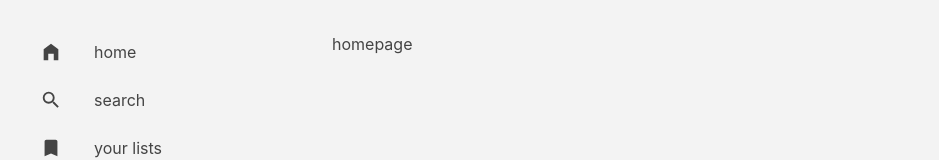
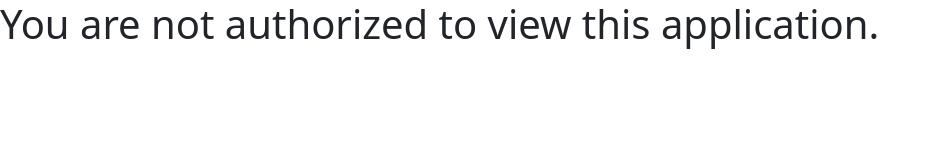
Before and after one commit to raggar/ListShare, a React (Create React App) app in the folder frontend/: page / in a window 1280 px wide. Shown: the top 160 px of the page, without its empty margins (0-939 px from the left). Built offline with nearby package versions, Linux system fonts and the light colour scheme; no server answers.

Commit message:
reverted auth code

```diff
--- a/frontend/src/App.tsx
+++ b/frontend/src/App.tsx
@@ -20,24 +20,16 @@ const AppRoutes: React.FC = () => (
 
 function App() {
   const { user } = useContext(AuthContext);
-  return (
+  return user != null ? (
     <QueryClientProvider client={queryCache}>
       <GlobalStyle />
       <AuthProvider>
         <AppRoutes />
       </AuthProvider>
     </QueryClientProvider>
+  ) : (
+    <h1>You are not authorized to view this application.</h1>
   );
-  // return user != null ? (
-  //   <QueryClientProvider client={queryCache}>
-  //     <GlobalStyle />
-  //     <AuthProvider>
-  //       <AppRoutes />
-  //     </AuthProvider>
-  //   </QueryClientProvider>
-  // ) : (
-  //   <h1>You are not authorized to view this application.</h1>
-  // );
 }
 
 export default App;
```
